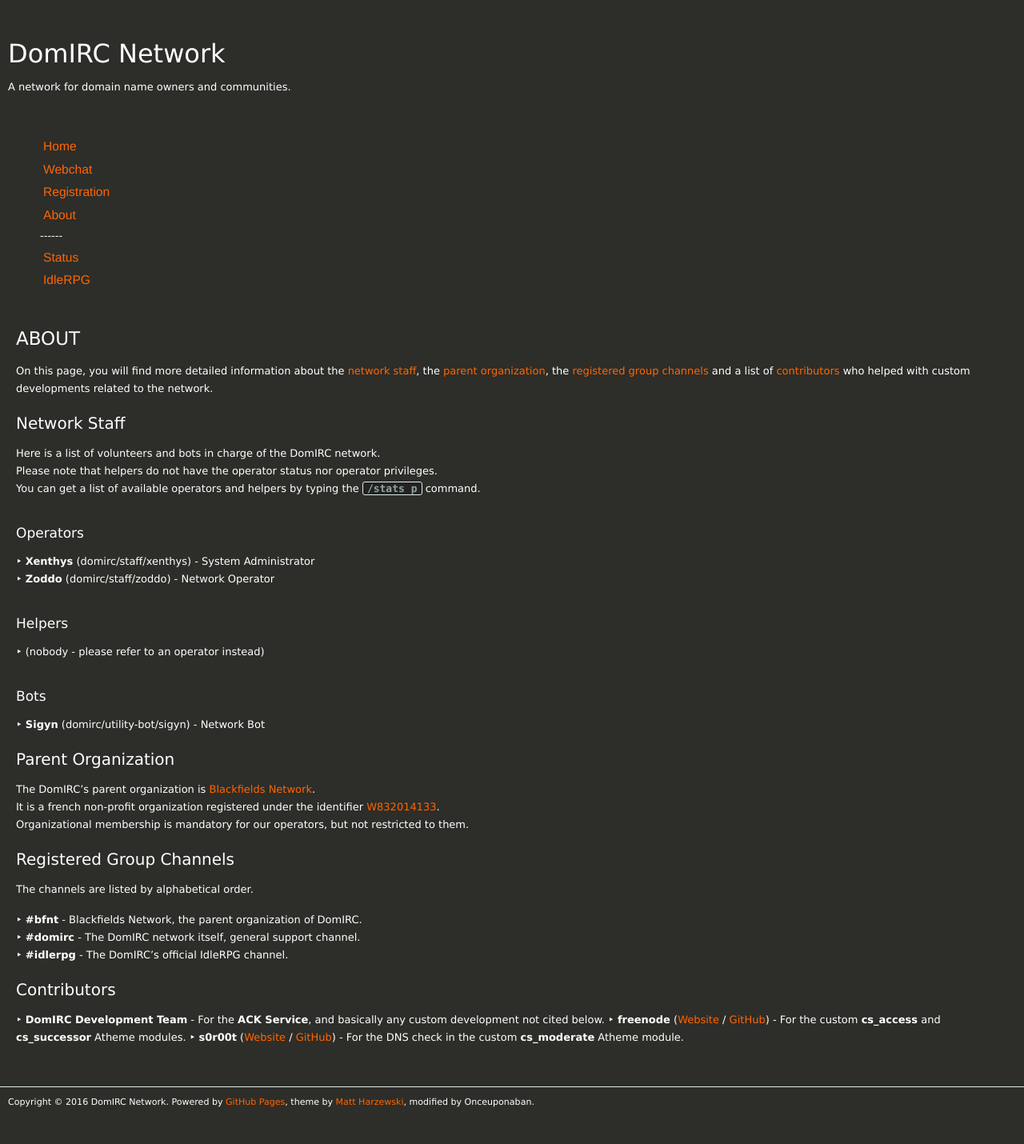
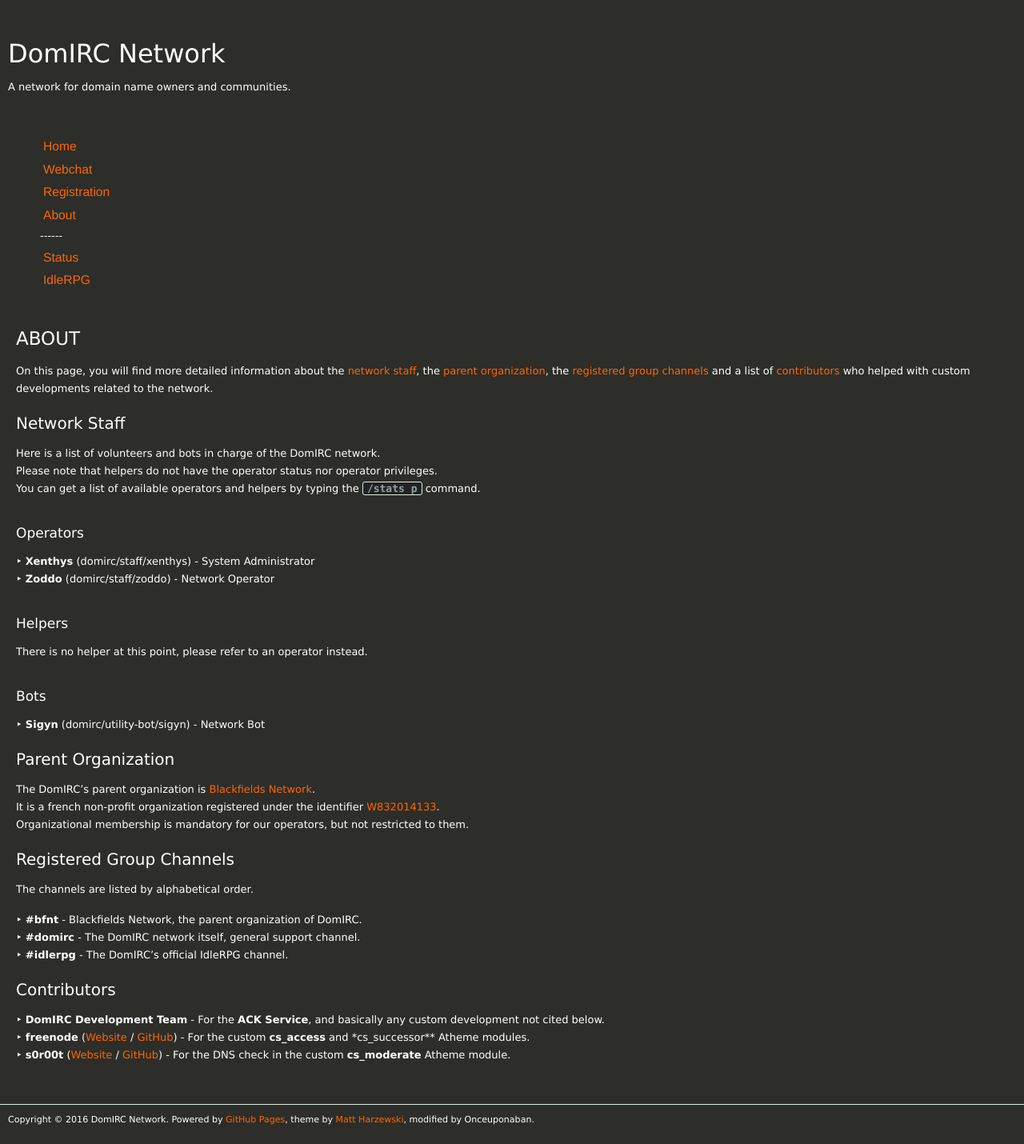
Before and after one commit to DomIRC/domirc.github.io, a Jekyll site: the page built from about/index.md, in a window 1280 px wide. Shown: the whole page at 80% size. Built offline with Jekyll 4.4.1, drawn with Linux system fonts in a browser that asks for light colours; nearby versions of some CDN libraries; before the commit the page ends 1408 px from its top, so only the background shows below that.

Commit message:
Fix the Contributors list

```diff
--- a/about/index.md
+++ b/about/index.md
@@ -18,16 +18,16 @@
 
 ### Operators
 
- ‣ **Xenthys** (domirc/staff/xenthys) - System Administrator
- ‣ **Zoddo** (domirc/staff/zoddo) - Network Operator
+‣ **Xenthys** (domirc/staff/xenthys) - System Administrator
+‣ **Zoddo** (domirc/staff/zoddo) - Network Operator
 
 ### Helpers
 
- ‣ (nobody - please refer to an operator instead)
+There is no helper at this point, please refer to an operator instead.
 
 ### Bots
 
- ‣ **Sigyn** (domirc/utility-bot/sigyn) - Network Bot
+‣ **Sigyn** (domirc/utility-bot/sigyn) - Network Bot
 
 
 ## Parent Organization
@@ -41,13 +41,13 @@
 
 The channels are listed by alphabetical order.
 
- ‣ **#bfnt** - Blackfields Network, the parent organization of DomIRC.
- ‣ **#domirc** - The DomIRC network itself, general support channel.
- ‣ **#idlerpg** - The DomIRC's official IdleRPG channel.
+‣ **#bfnt** - Blackfields Network, the parent organization of DomIRC.
+‣ **#domirc** - The DomIRC network itself, general support channel.
+‣ **#idlerpg** - The DomIRC's official IdleRPG channel.
 
 
 ## Contributors
 
- ‣ **DomIRC Development Team** - For the **ACK Service**, and basically any custom development not cited below.
- ‣ **freenode** ([Website](https://freenode.net) / [GitHub](https://github.com/freenode)) - For the custom **cs_access** and **cs_successor** Atheme modules.
- ‣ **s0r00t** ([Website](https://s0r00t.github.io) / [GitHub](https://github.com/s0r00t)) - For the DNS check in the custom **cs_moderate** Atheme module.
+‣ **DomIRC Development Team** - For the **ACK Service**, and basically any custom development not cited below.
+‣ **freenode** ([Website](https://freenode.net) / [GitHub](https://github.com/freenode)) - For the custom **cs_access** and *cs_successor** Atheme modules.
+‣ **s0r00t** ([Website](https://s0r00t.github.io) / [GitHub](https://github.com/s0r00t)) - For the DNS check in the custom **cs_moderate** Atheme module.
```
